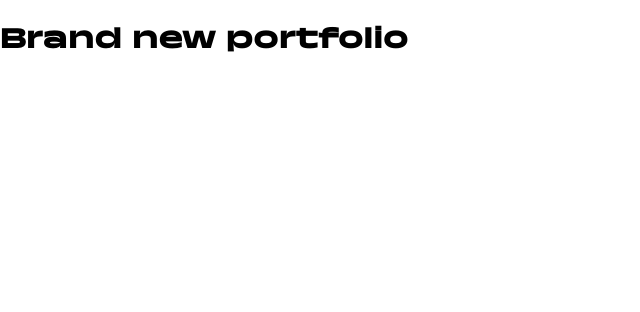
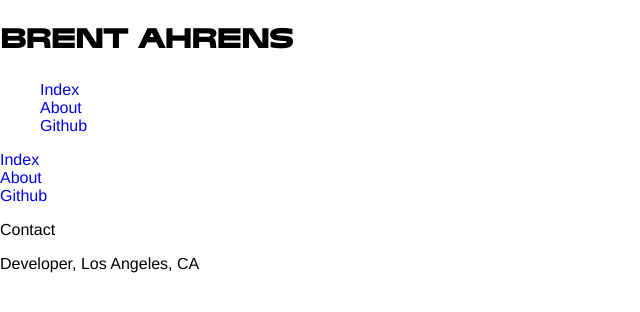
Before and after one commit to brentahrens1/brent-ahrens-new-portfolio, a React (Create React App) app: page / in a window 1280 px wide. Shown: the top 312 px of the page, without its empty margins (0-640 px from the left). Built offline with nearby package versions, Linux system fonts and the light colour scheme.

Commit message:
sets up nav structure

```diff
--- a/src/App.js
+++ b/src/App.js
@@ -1,10 +1,12 @@
-import React from 'react';
+import React from 'react'
 import './sass/_base.scss'
+
+import NavBar from './components/NavBar/NavBar'
 
 function App() {
   return (
     <div className="App">
-      <h1>Brand new portfolio</h1>
+      <NavBar />
     </div>
   );
 }
--- a/src/components/NavBar/NavBar.js
+++ b/src/components/NavBar/NavBar.js
@@ -0,0 +1,39 @@
+import React, { useState } from 'react'
+import { Link } from 'react-router-dom'
+
+const NavBar = () => {
+    return (
+        <div className="nav">
+            <div className="navbar">
+                <div className="navbar__name">
+                    <h1>Brent Ahrens</h1>
+                </div>
+                <div>
+                    <ul className="navbar__list">
+                        <li className="navbar__list-item"><Link to="/">Index</Link></li>
+                        <li className="navbar__list-item"><Link to="/">About</Link></li>
+                        <li className="navbar__list-item"><a href="#">Github</a></li>
+                    </ul>
+                </div>
+                <div className="hamburger">
+                    <div className="hamburger__bar" />
+                    <div className="hamburger__bar" />
+                    <div className="hamburger__bar" />
+                </div>
+                <div className="dropdown">
+                    <li><Link to="/">Index</Link></li>
+                    <li><Link to="/">About</Link></li>
+                    <li className="nav__list-item"><a href="#">Github</a></li>
+                </div>
+            </div>
+            <div className="nav__contact">
+                <p>Contact</p>
+            </div>
+            <div className="nav__location">
+                <p>Developer, Los Angeles, CA</p>
+            </div>
+        </div>
+    )
+}
+
+export default NavBar
--- a/src/sass/_base.scss
+++ b/src/sass/_base.scss
@@ -23,6 +23,13 @@ body {
 h1, h2, h3, h4, h5 {
     font-family: 'trois-mille', Helvetica, sans-serif;
 }
+p, li, a {
+    font-family: Helvetica, sans-serif;
+}
+
+h1 {
+    text-transform: uppercase;
+}
 
 li {
     list-style: none;
```
